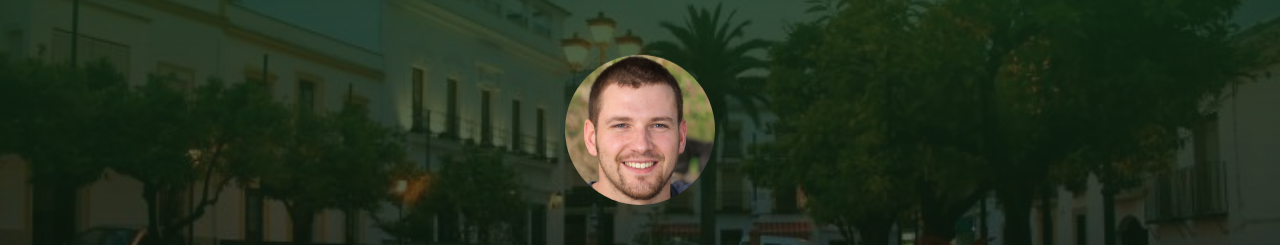
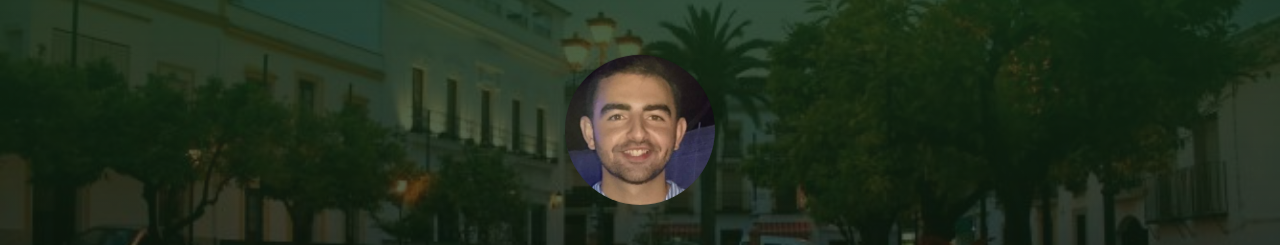
Before and after one commit to jaimesema/jaimesema.github.io, a plain HTML site: page index.html in a window 1280 px wide. Shown: the part 65-310 px from the top of the page. Drawn offline with Linux system fonts and the light colour scheme.

Commit message:
Update index.html

```diff
--- a/index.html
+++ b/index.html
@@ -48,7 +48,7 @@
       <div class="page-header-image" data-parallax="true" style="background-image: url('images/paseo.jpg')"></div>
       <div class="container">
         <div class="content-center">
-          <div class="cc-profile-image"><a href="#"><img src="images/anthony.jpg" alt="Image"/></a></div>
+          <div class="cc-profile-image"><a href="#"><img src="images/jaime.png" alt="Image"/></a></div>
           <div class="h2 title">Jaime Serrano Maya</div>
           <p class="category text-white">Técnico Informático, Técnico en Administración y Finanzas, Entrenador</p><a class="btn btn-primary smooth-scroll mr-2" href="#contact" data-aos="zoom-in" data-aos-anchor="data-aos-anchor">Contrátame</a><a class="btn btn-primary" href="#" data-aos="zoom-in" data-aos-anchor="data-aos-anchor">Descargar CV</a>
         </div>
```
